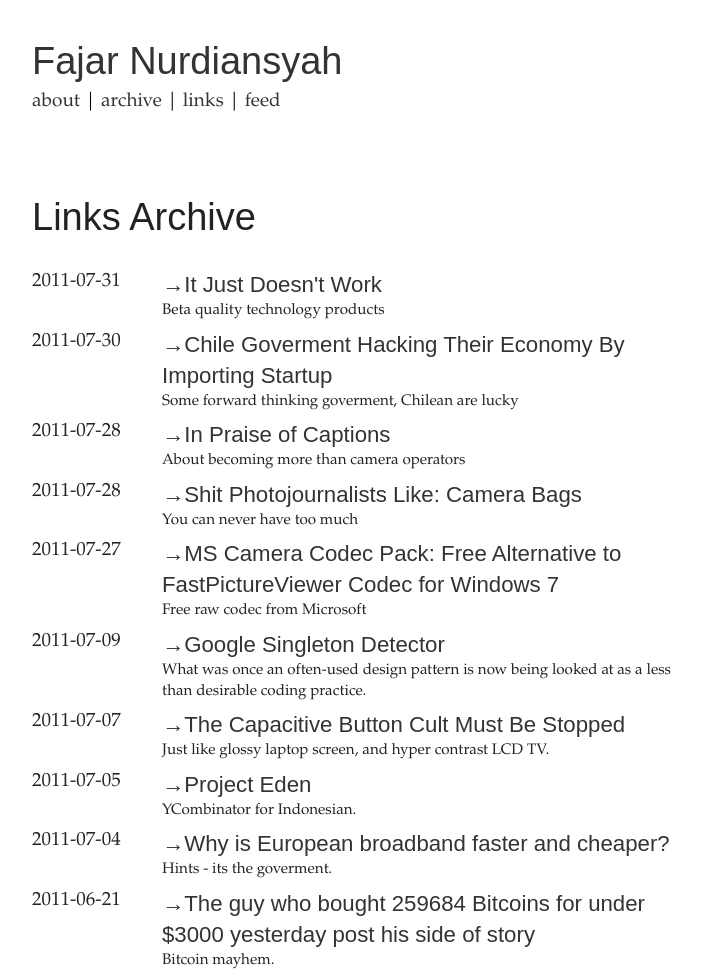
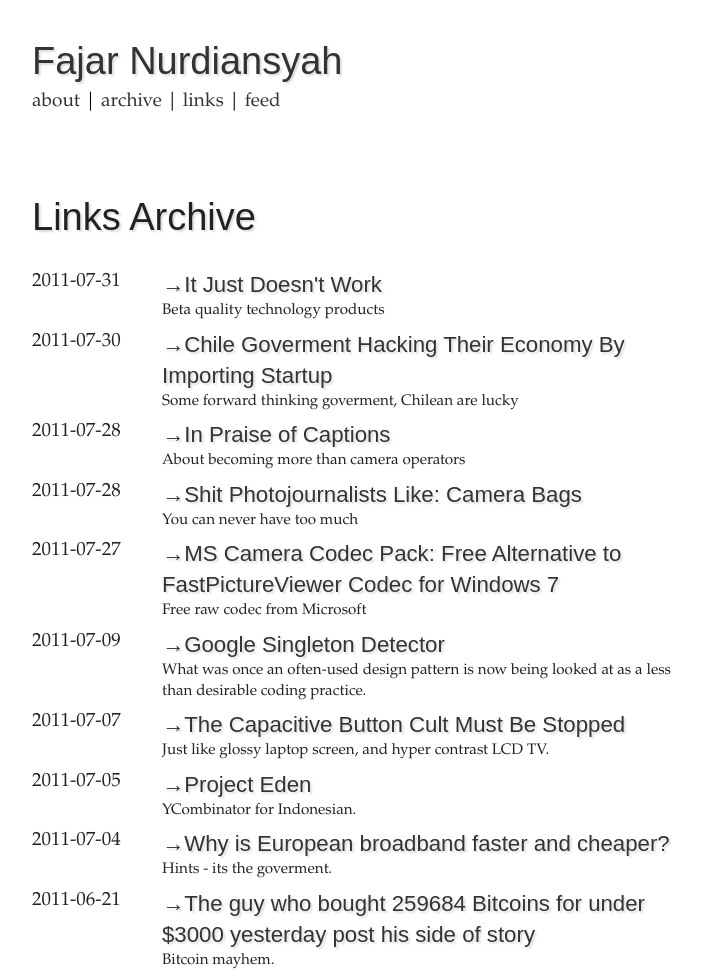
Before and after one commit to fajarnurdiansyah/fajarnurdiansyah.github.com, a Jekyll site: the page built from links/index.html, in a window 1280 px wide. Shown: the whole page, without its empty margins (282-984 px from the left). Built offline with Jekyll 4.4.1, drawn with Linux system fonts in a browser that asks for light colours; some web fonts are replaced; Markdown is read by kramdown in place of the engine named in the settings.

Commit message:
add shadow to smooth text

```diff
--- a/css/style.css
+++ b/css/style.css
@@ -13,6 +13,7 @@ body {
 body h1, body h2, body h3, body h4, body h5, body h6{
 	font-family: 'OFL Sorts Mill Goudy TT', arial, serif;
 	font-weight: normal;
+	text-shadow: #DDD 2px 2px 2px;
 }
 
 blockquote {
```
